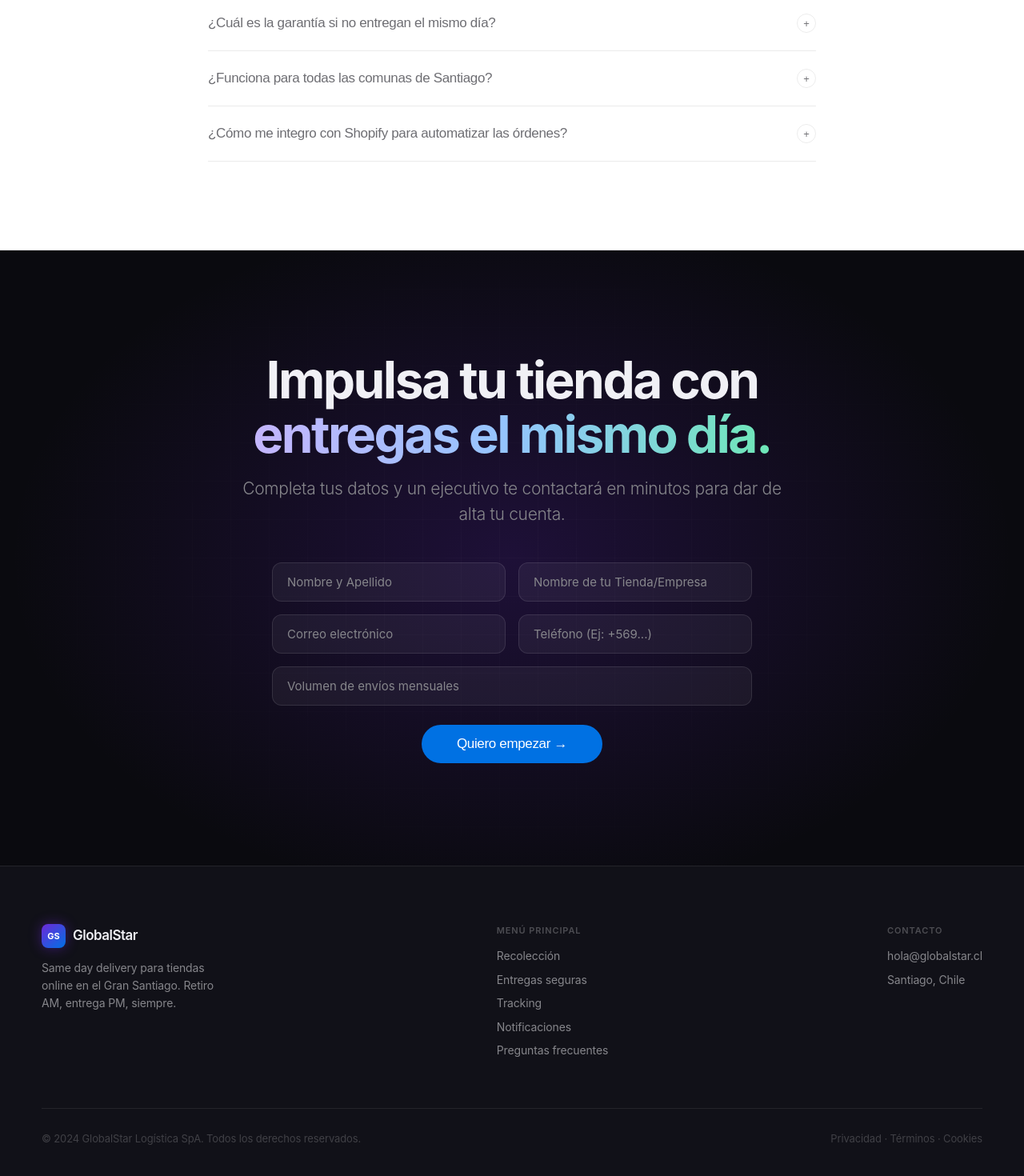
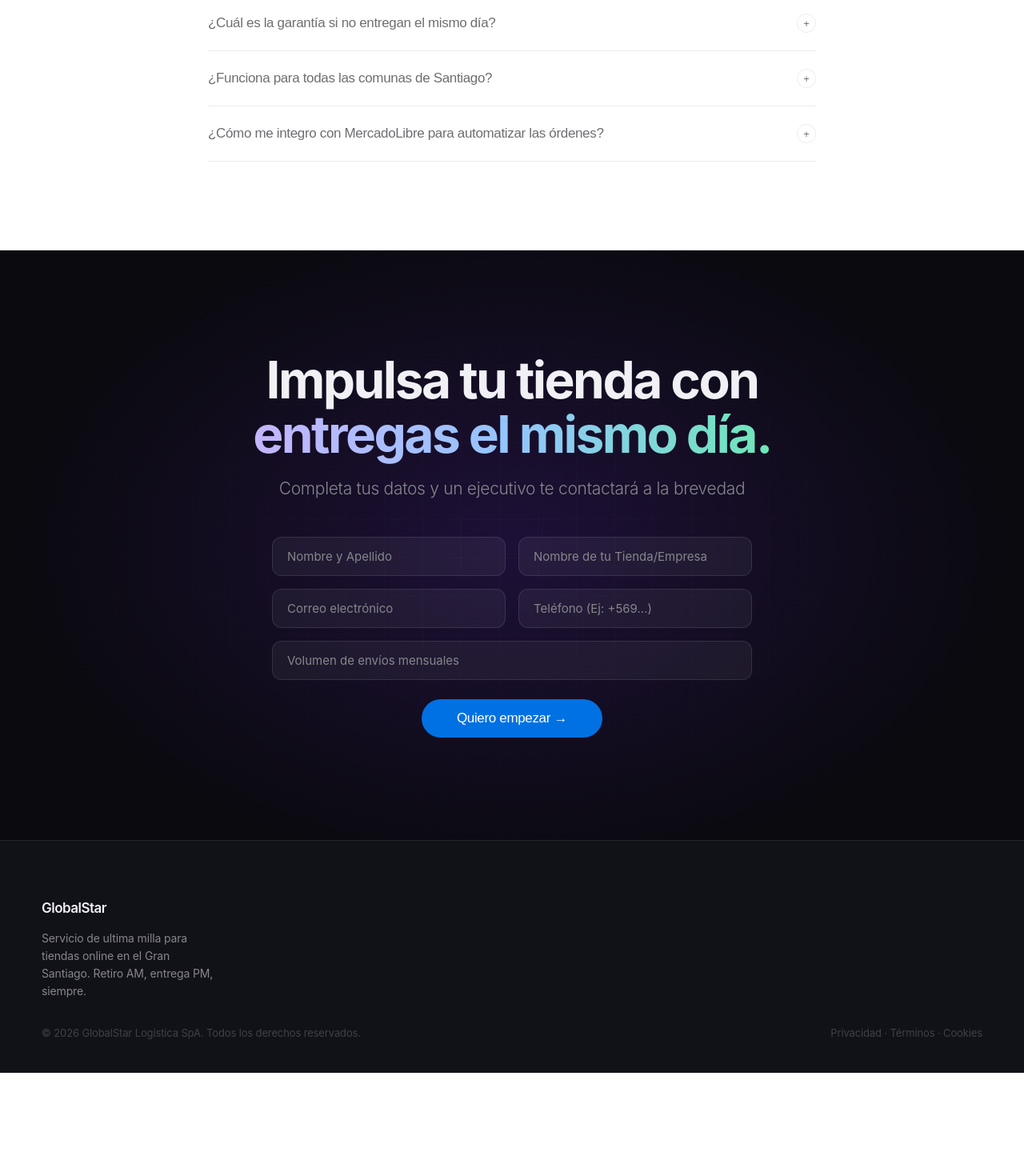
Before and after one commit to animaskazo/globalstar-landing, a React (Vite) app: page / in a window 1280 px wide. Shown: the part 7211-8681 px from the top of the page at 80% size. After the commit the page ends 8552 px from the top, so only its background shows below. Built offline with nearby package versions, Linux system fonts and the light colour scheme.

Commit message:
refactor: update FAQ logistics information, simplify footer UI, and adjust CTA copywriting

```diff
--- a/src/components/CTA.jsx
+++ b/src/components/CTA.jsx
@@ -51,7 +51,7 @@ export default function CTA() {
       <div className="cta-grid-bg"></div>
       <div className="cta-inner reveal">
         <h2 className="cta-h2 ls-tight">Impulsa tu tienda con<br /><span className="cg">entregas el mismo día.</span></h2>
-        <p className="cta-sub">Completa tus datos y un ejecutivo te contactará en minutos para dar de alta tu cuenta.</p>
+        <p className="cta-sub">Completa tus datos y un ejecutivo te contactará a la brevedad</p>
 
         {success ? (
           <div className="success-message" style={{ marginTop: '24px', padding: '20px', background: 'rgba(46, 204, 113, 0.1)', border: '1px solid rgba(46, 204, 113, 0.3)', borderRadius: '12px', color: '#2ecc71', fontSize: '18px' }}>
--- a/src/components/FAQ.jsx
+++ b/src/components/FAQ.jsx
@@ -3,11 +3,11 @@ import React, { useState } from 'react';
 const faqData = [
   {
     q: '¿Hasta qué hora tengo que tener los paquetes listos para el retiro?',
-    a: 'Idealmente la noche anterior. El conductor pasa entre las 8 y las 12 del mediodía. Si necesitas más tiempo, puedes coordinar el retiro hasta las 10 AM y aún así garantizamos la entrega ese mismo día dentro del Gran Santiago.'
+    a: 'Idealmente antes de las 12 del mediodía. El conductor pasa entre las 12 y las 3 de la tarde, así que tienes tiempo para preparar todo.'
   },
   {
-    q: '¿A qué hora se entregan los pedidos recogidos en la mañana?',
-    a: 'Los pedidos retirados entre las 8 y las 12 se entregan entre las 13 y las 20 horas del mismo día. Tu cliente elige su ventana preferida de 2 horas al momento de la compra o por el link que le enviamos al confirmar el retiro.'
+    q: '¿A qué hora se entregan los pedidos recogidos?',
+    a: 'Los pedidos retirados entre las 12 y las 3 PM se entregan entre las 16 y las 22 horas del mismo día. Tu cliente recibe notificaciones en cada paso, y tu puedes ver en tu dashboard el estado de cada pedido en tiempo real.'
   },
   {
     q: '¿Qué pasa si mi cliente no está en casa cuando llega el conductor?',
@@ -22,8 +22,8 @@ const faqData = [
     a: 'Cubrimos 30+ comunas del Gran Santiago con same day delivery garantizado. Algunas zonas periféricas tienen disponibilidad según el volumen del día. Al crear tu cuenta puedes ver el mapa de cobertura exacto con tiempos de entrega por zona.'
   },
   {
-    q: '¿Cómo me integro con Shopify para automatizar las órdenes?',
-    a: 'Instalas nuestra app desde el App Store de Shopify, ingresas tu API key y listo. Cada pedido pagado crea automáticamente la orden de retiro para el día siguiente. También funciona con WooCommerce, Jumpseller y cualquier plataforma con webhooks.'
+    q: '¿Cómo me integro con MercadoLibre para automatizar las órdenes?',
+    a: 'Instalas nuestra app desde tu dashboard a MercadoLibre, ingresas tu API key y listo. Cada pedido pagado crea automáticamente la orden de retiro para el día siguiente.'
   }
 ];
 
--- a/src/components/Footer.jsx
+++ b/src/components/Footer.jsx
@@ -4,28 +4,15 @@ export default function Footer() {
   return (
     <footer>
       <div className="ft">
-        <div>
+        <div className="left-section">
           <div className="fl-logo">
-            <div className="logo-gem">GS</div><span>GlobalStar</span>
+            <span>GlobalStar</span>
           </div>
-          <p className="fl-tag">Same day delivery para tiendas online en el Gran Santiago. Retiro AM, entrega PM, siempre.</p>
-        </div>
-        <div className="fc2">
-          <h5>Menú Principal</h5>
-          <a href="#recoleccion">Recolección</a>
-          <a href="#entregas">Entregas seguras</a>
-          <a href="#tracking">Tracking</a>
-          <a href="#notificaciones">Notificaciones</a>
-          <a href="#faq">Preguntas frecuentes</a>
-        </div>
-        <div className="fc2">
-          <h5>Contacto</h5>
-          <a href="mailto:hola@globalstar.cl">hola@globalstar.cl</a>
-          <a href="#">Santiago, Chile</a>
+          <p className="fl-tag">Servicio de ultima milla para tiendas online en el Gran Santiago. Retiro AM, entrega PM, siempre.</p>
         </div>
       </div>
       <div className="fb">
-        <p>© 2024 GlobalStar Logística SpA. Todos los derechos reservados.</p>
+        <p>© 2026 GlobalStar Logística SpA. Todos los derechos reservados.</p>
         <p>Privacidad · Términos · Cookies</p>
       </div>
     </footer>
--- a/src/index.css
+++ b/src/index.css
@@ -2294,15 +2294,14 @@
       padding: 72px 52px 40px;
     }
 
-    .ft {
-      display: flex;
-      justify-content: space-between;
-      align-items: flex-start;
-      flex-wrap: wrap;
-      gap: 44px;
-      padding-bottom: 52px;
-      border-bottom: 1px solid var(--bd);
-      margin-bottom: 28px;
+    .right-section {
+      display: flex;
+      flex-direction: column;
+      gap: 28px;
+    }
+
+    .right-section .fc2 {
+      margin: 0;
     }
 
     .fl-logo {
@@ -2356,6 +2355,7 @@
       justify-content: space-between;
       flex-wrap: wrap;
       gap: 12px;
+      margin-top: 32px;
     }
 
     .fb p {
```
